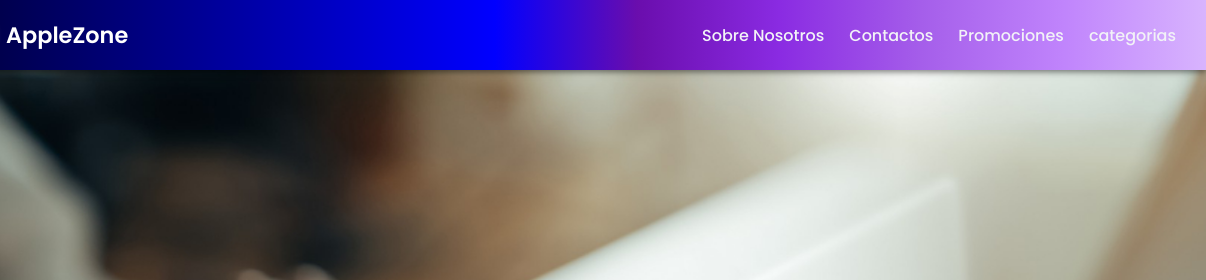
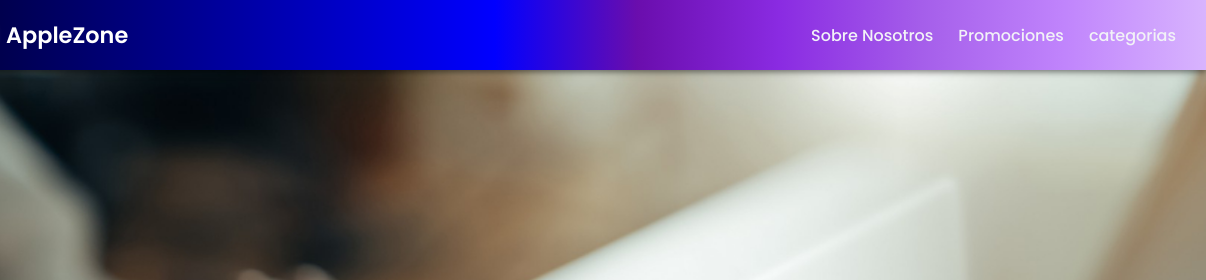
Before and after one commit to BrunoMatuk/TRABAJO-GRUPO-1, a plain HTML site: page index.html in a window 1280 px wide. Shown: the top 280 px of the page, 74-1280 px from the left. Drawn offline with Linux system fonts and the light colour scheme.

Commit message:
agrego acceso a contacto desde footer

```diff
--- a/index.html
+++ b/index.html
@@ -24,7 +24,6 @@
         </div>
         <ul>
             <li> <a href="pages/acerca-de/index.html">Sobre Nosotros</a></li>
-            <li> <a href="pages/">Contactos</a></li>
             <li> <a href="pages/">Promociones</a></li>
             <li> <a href="pages/">categorias</a></li>
     </nav>
@@ -38,7 +37,7 @@
 
     <footer>
         © 2025 AppleZone. Todos los derechos reservados.
-        <a href="mailto:contacto@applezone.com">Contacto</a>
+        <a href="pages/contactos/index.html">Contacto</a>
         <!-- avisen de los cambios -->
     </footer>
 
```
Also changed, not shown: pages/contactos/index.html (added).
